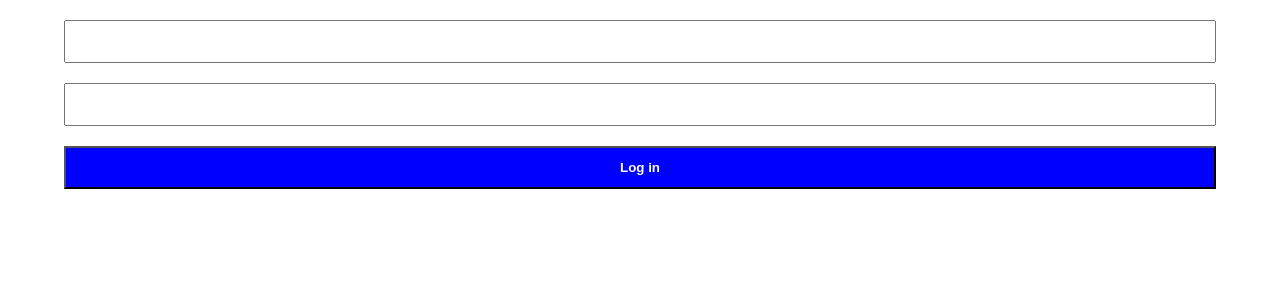
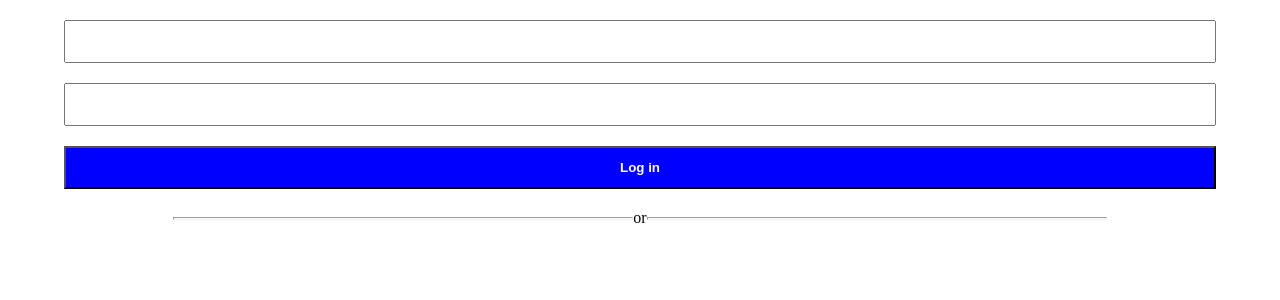
Before and after one commit to BrendanGasparin/php-social-network, a PHP site: page / in a window 1280 px wide. Shown: the part 57-357 px from the top of the page. Run offline with PHP 8.4, Linux system fonts and the light colour scheme.

Commit message:
Add the word or beneath the login button

```diff
--- a/public_html/css/style.css
+++ b/public_html/css/style.css
@@ -36,3 +36,21 @@ form.login-form button {
   color: white;
   font-weight: bold;
 }
+
+div.login-or {
+  display: flex;
+  justify-content: center;
+  align-items: center;
+  width: 90%;
+  margin: 20px auto;
+}
+
+div.login-or hr {
+  width: 40%;
+  height: 3px;
+}
+
+div.login-or br {
+  width: 20%;
+  text-align: center;
+}
--- a/public_html/index.php
+++ b/public_html/index.php
@@ -26,6 +26,12 @@
         <input type="text" />
         <button>Log in</button>
       </form>
+      <div class="login-or">
+        <hr>
+        <p>or</p>
+        <hr>
+      </div>
+      </form>
     </main>
   </body>
 </html>
```
